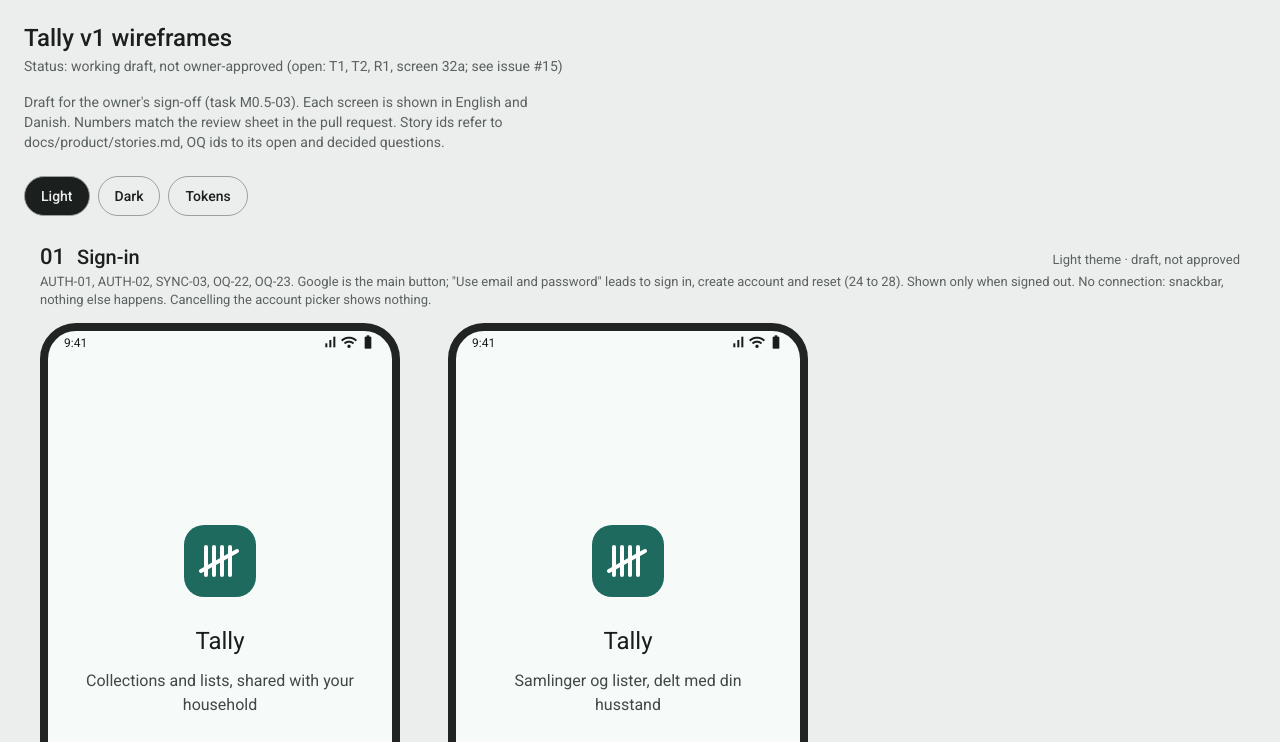
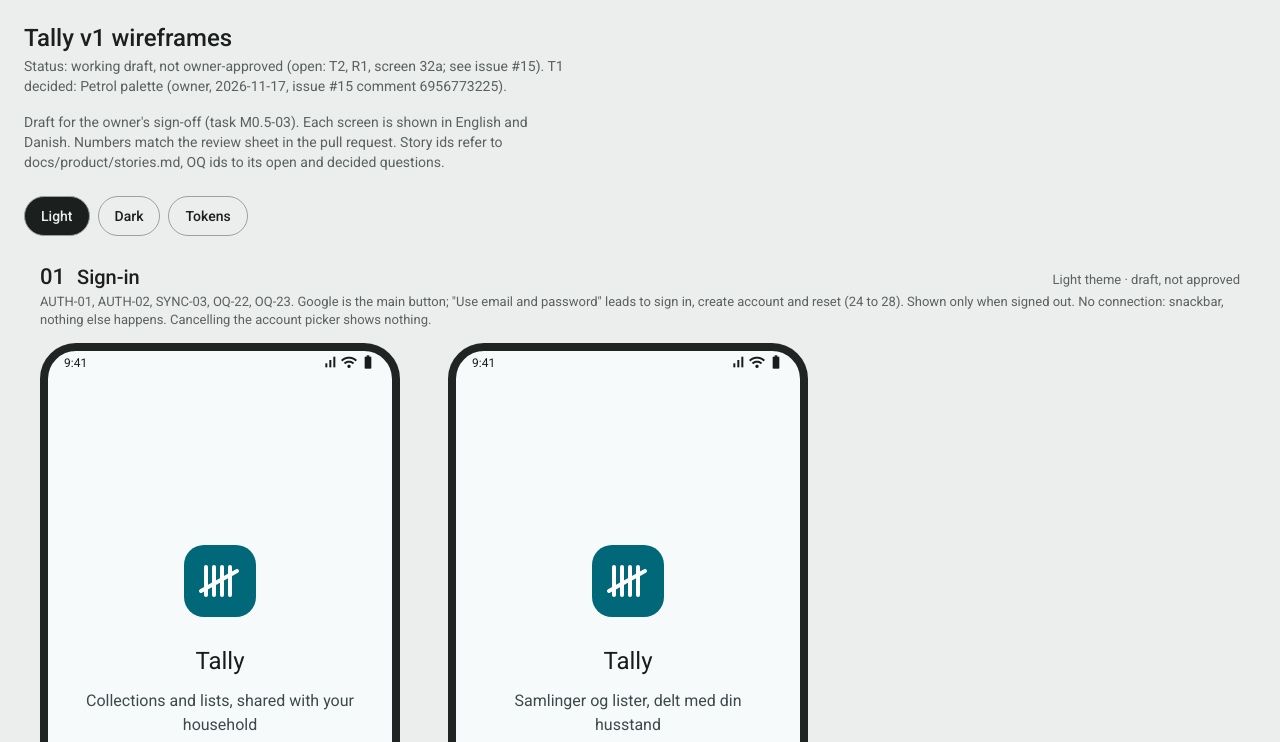
Before and after one commit to bondo/listicles2, a plain HTML site: page docs/product/wireframes/wireframes.html in a window 1280 px wide. Shown: the top 742 px of the page. Drawn offline with nearby package versions, Linux system fonts and the light colour scheme.

Commit message:
design: Petrol palette (T1 decided), token checks wired into verify and CI, post-v1 theme choice story
Tokens and wireframes page move from teal to Petrol (light and dark). T1 is marked decided in tokens, rubric, wireframes page, PLAN and M1. THEME-01 is parked after v1; tokens stay theme-swappable.

Co-Authored-By: Claude Sonnet 5.5 <noreply@anthropic.com>
Claude-Session: https://claude.ai/code/session_013srDQggBXvj8g3n9E6zrox

```diff
--- a/design/tokens.json
+++ b/design/tokens.json
@@ -2,74 +2,74 @@
   "meta": {
     "name": "Tally design tokens",
     "task": "M0.5-03",
-    "status": "working draft, not owner-approved (open: T1 palette, T2 text size; see issue #15); draft for the owner's sign-off (M0.5-O1)",
+    "status": "working draft, not owner-approved (open: T2 text size; see issue #15); draft for the owner's sign-off (M0.5-O1). T1 decided: Petrol palette (owner, 2026-11-17, issue #15 comment 6956773225)",
     "units": "spacing, size and shape in integer dp; type size and line height in integer sp; colors as #RRGGBB",
     "font": "Roboto (Android system default, no bundled font)",
-    "notes": "Material 3 roles. Theme.kt is written by hand from this file; M1-04 tests parity and WCAG AA contrast of contrastPairs."
+    "notes": "Material 3 roles. Theme.kt is written by hand from this file; M1-04 tests parity and WCAG AA contrast of contrastPairs. Colors are Material roles only, so tokens stay theme-swappable: a user-chosen app theme (post-v1, docs/product/stories.md) replaces the whole light and dark color sets, and no code or page may hard-code a palette value."
   },
   "color": {
     "light": {
-      "primary": "#1F6A5F",
+      "primary": "#006878",
       "onPrimary": "#FFFFFF",
-      "primaryContainer": "#B4EFE2",
-      "onPrimaryContainer": "#00201B",
-      "secondary": "#4A635E",
+      "primaryContainer": "#A7EDFF",
+      "onPrimaryContainer": "#00212A",
+      "secondary": "#516163",
       "onSecondary": "#FFFFFF",
-      "secondaryContainer": "#CCE8E1",
-      "onSecondaryContainer": "#05201C",
-      "tertiary": "#7A5900",
+      "secondaryContainer": "#D4E6E8",
+      "onSecondaryContainer": "#0E1E20",
+      "tertiary": "#7B5818",
       "onTertiary": "#FFFFFF",
-      "tertiaryContainer": "#FFDEA6",
-      "onTertiaryContainer": "#261900",
+      "tertiaryContainer": "#FFDEAE",
+      "onTertiaryContainer": "#2D1600",
       "error": "#BA1A1A",
       "onError": "#FFFFFF",
       "errorContainer": "#FFDAD6",
       "onErrorContainer": "#410002",
-      "surface": "#F6FAF8",
-      "onSurface": "#171D1B",
-      "onSurfaceVariant": "#3F4946",
+      "surface": "#F6FAFB",
+      "onSurface": "#181C1D",
+      "onSurfaceVariant": "#3F484A",
       "surfaceContainerLowest": "#FFFFFF",
-      "surfaceContainerLow": "#F0F4F2",
-      "surfaceContainer": "#EAEFEC",
-      "surfaceContainerHigh": "#E4E9E7",
-      "surfaceContainerHighest": "#DFE3E1",
-      "outline": "#6F7975",
-      "outlineVariant": "#BFC9C5",
-      "inverseSurface": "#2C3130",
-      "inverseOnSurface": "#EDF2EF",
-      "inversePrimary": "#8ED4C6",
+      "surfaceContainerLow": "#F0F4F5",
+      "surfaceContainer": "#EBEEEF",
+      "surfaceContainerHigh": "#E5E9EA",
+      "surfaceContainerHighest": "#DFE3E4",
+      "outline": "#6F797B",
+      "outlineVariant": "#BFC8CA",
+      "inverseSurface": "#2C3132",
+      "inverseOnSurface": "#EDF1F2",
+      "inversePrimary": "#7DD3E7",
       "scrim": "#000000"
     },
     "dark": {
-      "primary": "#8ED4C6",
-      "onPrimary": "#003730",
-      "primaryContainer": "#005046",
-      "onPrimaryContainer": "#B4EFE2",
-      "secondary": "#B0CCC5",
-      "onSecondary": "#1C3530",
-      "secondaryContainer": "#334B46",
-      "onSecondaryContainer": "#CCE8E1",
-      "tertiary": "#F0BF5E",
-      "onTertiary": "#402D00",
-      "tertiaryContainer": "#5C4300",
-      "onTertiaryContainer": "#FFDEA6",
+      "primary": "#7DD3E7",
+      "onPrimary": "#003742",
+      "primaryContainer": "#004E5B",
+      "onPrimaryContainer": "#A7EDFF",
+      "secondary": "#B8CACC",
+      "onSecondary": "#233335",
+      "secondaryContainer": "#394A4B",
+      "onSecondaryContainer": "#D4E6E8",
+      "tertiary": "#EEBF75",
+      "onTertiary": "#462B00",
+      "tertiaryContainer": "#604100",
+      "onTertiaryContainer": "#FFDEAE",
       "error": "#FFB4AB",
       "onError": "#690005",
       "errorContainer": "#93000A",
       "onErrorContainer": "#FFDAD6",
-      "surface": "#0F1513",
-      "onSurface": "#DEE4E1",
-      "onSurfaceVariant": "#BFC9C5",
-      "surfaceContainerLowest": "#0A0F0E",
-      "surfaceContainerLow": "#171D1B",
-      "surfaceContainer": "#1B211F",
-      "surfaceContainerHigh": "#252B2A",
-      "surfaceContainerHighest": "#303634",
-      "outline": "#899390",
-      "outlineVariant": "#3F4946",
-      "inverseSurface": "#DEE4E1",
-      "inverseOnSurface": "#2C3130",
-      "inversePrimary": "#1F6A5F",
+      "surface": "#0F1415",
+      "onSurface": "#DFE3E4",
+      "onSurfaceVariant": "#BFC8CA",
+      "surfaceContainerLowest": "#0A0F10",
+      "surfaceContainerLow": "#181C1D",
+      "surfaceContainer": "#1C2021",
+      "surfaceContainerHigh": "#262B2C",
+      "surfaceContainerHighest": "#313636",
+      "outline": "#899294",
+      "outlineVariant": "#3F484A",
+      "inverseSurface": "#DFE3E4",
+      "inverseOnSurface": "#2C3132",
+      "inversePrimary": "#006878",
       "scrim": "#000000"
     }
   },
--- a/docs/product/wireframes/wireframes.html
+++ b/docs/product/wireframes/wireframes.html
@@ -156,7 +156,7 @@
   .ttable td, .ttable th { padding: 3px 6px; text-align: left; border-bottom: 1px solid rgba(127,127,127,.25); }
   .typerow { display: flex; align-items: baseline; gap: 16px; padding: 4px 0; border-bottom: 1px solid rgba(127,127,127,.2); }
   .typerow .k { width: 200px; font-size: 12px; color: var(--muted); flex: none; }
-  .bar { height: 12px; border-radius: 2px; background: #1F6A5F; display: inline-block; vertical-align: middle; }
+  .bar { height: 12px; border-radius: 2px; display: inline-block; vertical-align: middle; }
 </style>
 </head>
 <body>
@@ -560,8 +560,8 @@ function tokensSheet(T) {
   };
   const types = Object.entries(T.type).map(([k, t]) => `<div class="typerow"><span class="k">${k} · ${t.size}/${t.lineHeight} sp · ${t.weight}</span>
     <span style="font-size:${t.size}px;line-height:${t.lineHeight}px;font-weight:${t.weight}">Genudgivelsesår 1985 · Re-release year</span></div>`).join('');
-  const sp = Object.entries(T.spacing).map(([k, n]) => `<div class="typerow"><span class="k">spacing.${k} · ${n} dp</span><span class="bar" style="width:${n * 4}px"></span></div>`).join('');
-  const sh = Object.entries(T.shape).map(([k, n]) => `<div style="text-align:center;font-size:12px"><div style="width:72px;height:48px;border-radius:${n}px;background:#B4EFE2;border:1px solid #6F7975;margin:0 auto 4px"></div>shape.${k} · ${n} dp</div>`).join('');
+  const sp = Object.entries(T.spacing).map(([k, n]) => `<div class="typerow"><span class="k">spacing.${k} · ${n} dp</span><span class="bar" style="width:${n * 4}px;background:${T.color.light.primary}"></span></div>`).join('');
+  const sh = Object.entries(T.shape).map(([k, n]) => `<div style="text-align:center;font-size:12px"><div style="width:72px;height:48px;border-radius:${n}px;background:${T.color.light.primaryContainer};border:1px solid ${T.color.light.outline};margin:0 auto 4px"></div>shape.${k} · ${n} dp</div>`).join('');
   const sz = Object.entries(T.size).map(([k, n]) => `<tr><td>size.${k}</td><td>${n} dp</td></tr>`).join('') + Object.entries(T.motion).map(([k, n]) => `<tr><td>motion.${k}</td><td>${n} ms</td></tr>`).join('');
   return `<section class="tsheet"><h1>Tally design tokens</h1><p class="sub">Read from design/tokens.json · ${T.meta.units} · font: ${T.meta.font} · draft, not approved</p>
     <div class="tcols">${panel('light')}${panel('dark')}</div>
@@ -591,7 +591,7 @@ function render(T) {
   let theme = 'light';
   try { theme = storedTheme(localStorage.getItem('tally-wf-theme')); } catch (e) { /* storage may be blocked */ }
   const draw = () => {
-    app.innerHTML = `<div class="gallery"><h1>Tally v1 wireframes</h1><p class="intro">Status: working draft, not owner-approved (open: T1, T2, R1, screen 32a; see issue #15)</p><p class="intro">Draft for the owner's sign-off (task M0.5-03). Each screen is shown in English and Danish.
+    app.innerHTML = `<div class="gallery"><h1>Tally v1 wireframes</h1><p class="intro">Status: working draft, not owner-approved (open: T2, R1, screen 32a; see issue #15). T1 decided: Petrol palette (owner, 2026-11-17, issue #15 comment 6956773225).</p><p class="intro">Draft for the owner's sign-off (task M0.5-03). Each screen is shown in English and Danish.
       Numbers match the review sheet in the pull request. Story ids refer to docs/product/stories.md, OQ ids to its open and decided questions.</p>
       <div class="toolbar"><button data-t="light" aria-pressed="${theme === 'light'}">Light</button><button data-t="dark" aria-pressed="${theme === 'dark'}">Dark</button>
       <button data-t="tokens" aria-pressed="${theme === 'tokens'}">Tokens</button></div>
```
Also changed, not shown: docs/PLAN.md (+2 -2 lines), docs/milestones/M1.md (+3 -3 lines), docs/product/rubric.md (+1 -1 lines), docs/product/stories.md (+17 -1 lines), .github/workflows/ci.yml, 1 other file.
